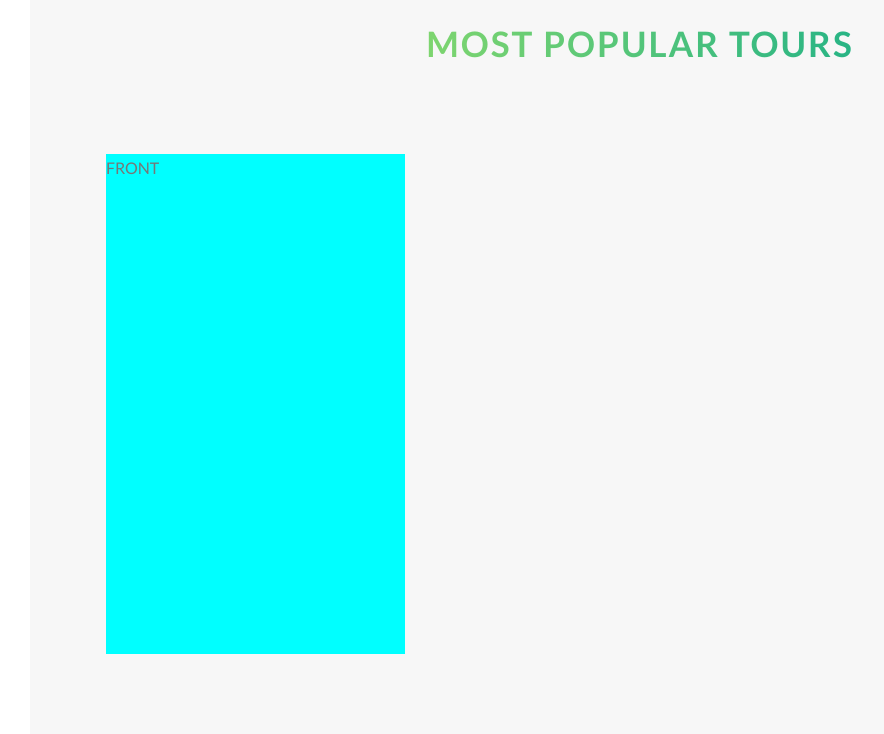
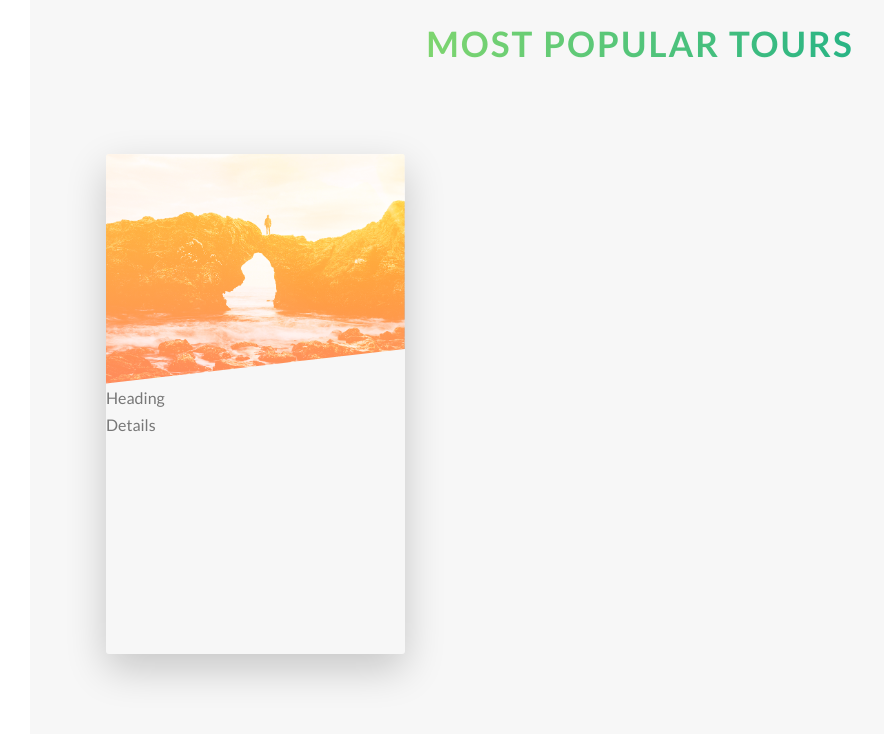
Before and after one commit to leo3651/HTML, a website: page Natours/index.html in a window 1280 px wide. Shown: the part 2274-3008 px from the top of the page, without its empty margins (0-884 px from the left). Drawn offline with Linux system fonts and the light colour scheme.

Commit message:
add front side style

```diff
--- a/Natours/index.html
+++ b/Natours/index.html
@@ -162,10 +162,18 @@
           <!-- First tour -->
           <div>
             <div class="pricing-card">
-              <div class="pricing-card__side pricing-card__side--front">
-                FRONT
+              <div
+                class="pricing-card__side pricing-card__side--front pricing-card__side--front--1"
+              >
+                <div class="pricing-card__picture pricing-card__picture--1">
+                  &nbsp;
+                </div>
+                <div class="pricing-card__heading">Heading</div>
+                <div class="pricing-card__details">Details</div>
               </div>
-              <div class="pricing-card__side pricing-card__side--back">
+              <div
+                class="pricing-card__side pricing-card__side--back pricing-card__side--back--1"
+              >
                 BACK
               </div>
             </div>
--- a/Natours/sass/abstracts/_variables.scss
+++ b/Natours/sass/abstracts/_variables.scss
@@ -10,6 +10,12 @@ $primary-color: #55c57a;
 $primary-color-light: #7ed56f;
 $primary-color-dark: #28b485;
 
+$secondary-color-light: #ffb900;
+$secondary-color-dark: #ff7730;
+
+$tertiary-color-light: #2998ff;
+$tertiary-color-dark: #5643fa;
+
 $light-grey-color-1: #f7f7f7;
 
 $grey-color: #777;
--- a/Natours/sass/components/_card.scss
+++ b/Natours/sass/components/_card.scss
@@ -24,7 +24,4 @@
     color: transparent;
     display: inline-block;
   }
-
-  &__text {
-  }
 }
--- a/Natours/sass/components/_pricing-card.scss
+++ b/Natours/sass/components/_pricing-card.scss
@@ -1,30 +1,74 @@
 .pricing-card {
+  // FUNCTIONALITY
+  perspective: 150rem;
+  -moz-perspective: 150rem;
   position: relative;
   height: 50rem;
 
   &__side {
     height: 50rem;
-    transition: all 0.5s;
+    transition: all 0.8s ease;
     position: absolute;
     top: 0;
     left: 0;
     width: 100%;
     backface-visibility: hidden;
+    overflow: hidden;
+    border-radius: 0.3rem;
+    box-shadow: 0 1.5rem 4rem rgba($black-color, 0.2);
 
     &--front {
-      background-color: aqua;
     }
 
     &--back {
-      background-color: orangered;
       transform: rotateY(180deg);
+
+      &--1 {
+        background-image: linear-gradient(
+          to right bottom,
+          $secondary-color-light,
+          $secondary-color-dark
+        );
+      }
     }
   }
 
   &:hover &__side--front {
-    transform: rotateY(180deg);
+    transform: rotateY(-180deg);
   }
   &:hover &__side--back {
     transform: rotateY(0);
   }
+
+  //FRONT SIDE STYLE
+  &__picture {
+    background-size: cover;
+    background-position: top;
+    height: 23rem;
+    background-blend-mode: screen;
+    clip-path: polygon(0 0, 100% 0, 100% 85%, 0 100%);
+    &--1 {
+      background-image: linear-gradient(
+          $secondary-color-light,
+          $secondary-color-dark
+        ),
+        url(../img/nat-5.jpg);
+    }
+
+    &--2 {
+      background-image: linear-gradient(
+          $secondary-color-light,
+          $secondary-color-dark
+        ),
+        url(../img/nat-5.jpg);
+    }
+
+    &--3 {
+      background-image: linear-gradient(
+          $secondary-color-light,
+          $secondary-color-dark
+        ),
+        url(../img/nat-5.jpg);
+    }
+  }
 }
```
Also changed, not shown: Natours/css/style.css.
